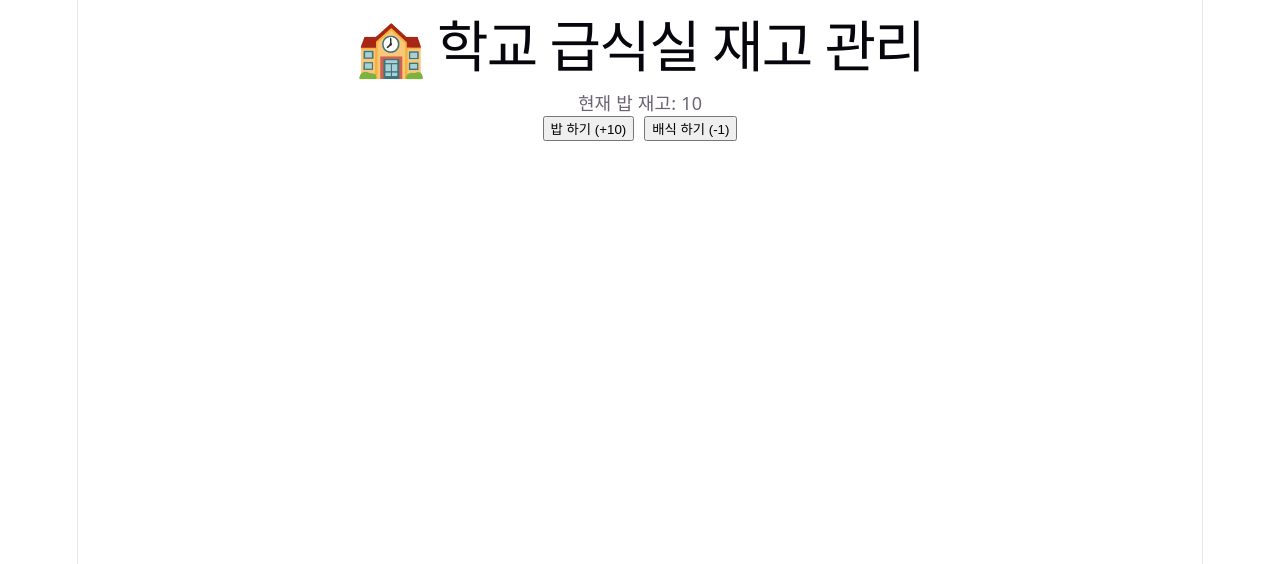
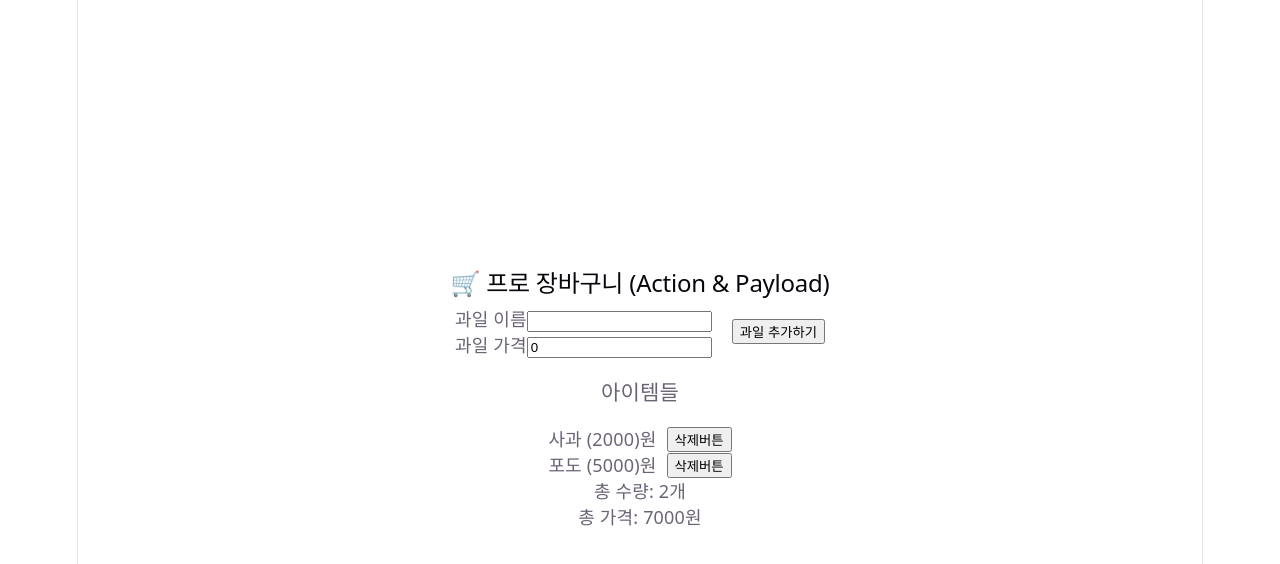
Before and after one commit to yunajoe/react-master-class-part2-inflearn, a React (Vite) app: page / in a window 1280 px wide. Shown: the top 564 px of the page. Built offline with nearby package versions, Linux system fonts and the light colour scheme.

Commit message:
mission2: 데이터 동기화를 해결한 프로 쇼핑카트

```diff
--- a/src/App.jsx
+++ b/src/App.jsx
@@ -1,9 +1,10 @@
-import Cafeteria from "./components/Cafeteria.jsx";
+import ShoppingCart from "./components/ShoppingCart.jsx";
 
 function App() {
   return (
     <>
-      <Cafeteria />
+      {/* <Cafeteria /> */}
+      <ShoppingCart />
     </>
   );
 }
--- /dev/null
+++ b/src/components/ShoppingCart.jsx
@@ -0,0 +1,169 @@
+import { useReducer } from "react";
+
+function reducer(state, action) {
+  switch (action.type) {
+    case "ADD_ITEM": {
+      return [...state, { id: state.length + 1, ...action.newItem }];
+    }
+    case "DELETE_FRUIT": {
+      return state.filter((item) => item.id !== action.deleteFruitId);
+    }
+    default:
+      return state;
+  }
+}
+const initialState = [
+  {
+    id: 1,
+    name: "사과",
+    price: 2000,
+  },
+  {
+    id: 2,
+    name: "포도",
+    price: 5000,
+  },
+];
+
+function inputReducer(state, action) {
+  switch (action.type) {
+    case "Change_Fruit_Name": {
+      return {
+        ...state,
+        name: action.newFruitName,
+      };
+    }
+    case "Change_Fruit_Price": {
+      return {
+        ...state,
+        price: action.newFruitPrice,
+      };
+    }
+    default:
+      return state;
+  }
+}
+const inputInitialState = {
+  name: "",
+  price: 0,
+};
+export default function ShoppingCart() {
+  const [state, dispatch] = useReducer(reducer, initialState);
+  const [inputState, inputDispatch] = useReducer(
+    inputReducer,
+    inputInitialState,
+  );
+
+  const calculateTotalPrice = (state) => {
+    return state.reduce((acc, item) => {
+      console.log("item", item);
+      acc += item.price;
+      return acc;
+    }, 0);
+  };
+  const handleClick = () => {
+    if (!inputState.name) {
+      alert("과일 이름을 적어주세요");
+      return;
+    }
+    if (inputState.price <= 0) {
+      alert("과일 가격은 0원 보다 높아야 합니다.");
+      return;
+    }
+    dispatch({
+      type: "ADD_ITEM",
+      newItem: inputState,
+    });
+
+    handleResetFruit();
+  };
+
+  // input handler reset 하는 버튼
+  const handleResetFruit = () => {
+    inputDispatch({
+      type: "Change_Fruit_Name",
+      newFruitName: "",
+    });
+    inputDispatch({
+      type: "Change_Fruit_Price",
+      newFruitPrice: "",
+    });
+  };
+
+  const handleChangeFruitName = (e) => {
+    inputDispatch({
+      type: "Change_Fruit_Name",
+      newFruitName: e.target.value,
+    });
+  };
+
+  const handleChangeFruitPrice = (e) => {
+    inputDispatch({
+      type: "Change_Fruit_Price",
+      newFruitPrice: Number(e.target.value),
+    });
+  };
+
+  const handleDeleteFruit = (itemId) => {
+    dispatch({
+      type: "DELETE_FRUIT",
+      deleteFruitId: itemId,
+    });
+  };
+
+  return (
+    <div
+      style={{
+        display: "flex",
+        flexDirection: "column",
+        justifyContent: "center",
+        alignItems: "center",
+        margin: "auto",
+      }}
+    >
+      <h2>🛒 프로 장바구니 (Action & Payload) </h2>
+      <div
+        style={{
+          display: "flex",
+          justifyContent: "center",
+          alignItems: "center",
+          columnGap: 20,
+        }}
+      >
+        <div>
+          <div>
+            <label>과일 이름</label>
+            <input value={inputState.name} onChange={handleChangeFruitName} />
+          </div>
+          <div>
+            <label>과일 가격</label>
+            <input value={inputState.price} onChange={handleChangeFruitPrice} />
+          </div>
+        </div>
+        <button onClick={handleClick}>과일 추가하기</button>
+      </div>
+      <h3>아이템들</h3>
+      {state.map((item) => (
+        <div
+          key={item.id}
+          style={{
+            display: "flex",
+            justifyContent: "center",
+            alignItems: "center",
+            columnGap: "10px",
+          }}
+        >
+          <p>
+            {item.name} ({item.price})원
+          </p>
+          <button onClick={() => handleDeleteFruit(item.id)}>삭제버튼</button>
+        </div>
+      ))}
+      <div>
+        <span>총 수량: {state.length}개</span>
+        <br />
+        <span>총 가격: {calculateTotalPrice(state)}원</span>
+      </div>
+    </div>
+  );
+}
```
